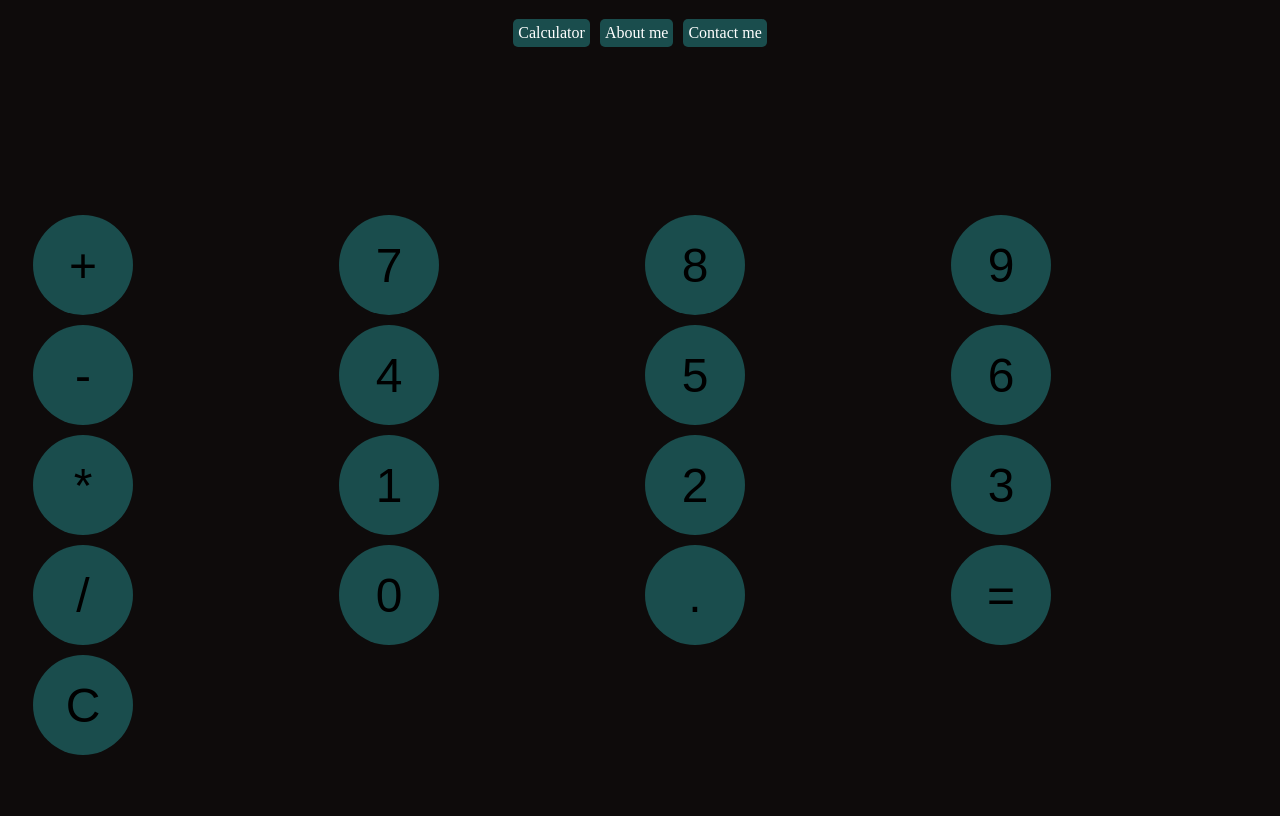
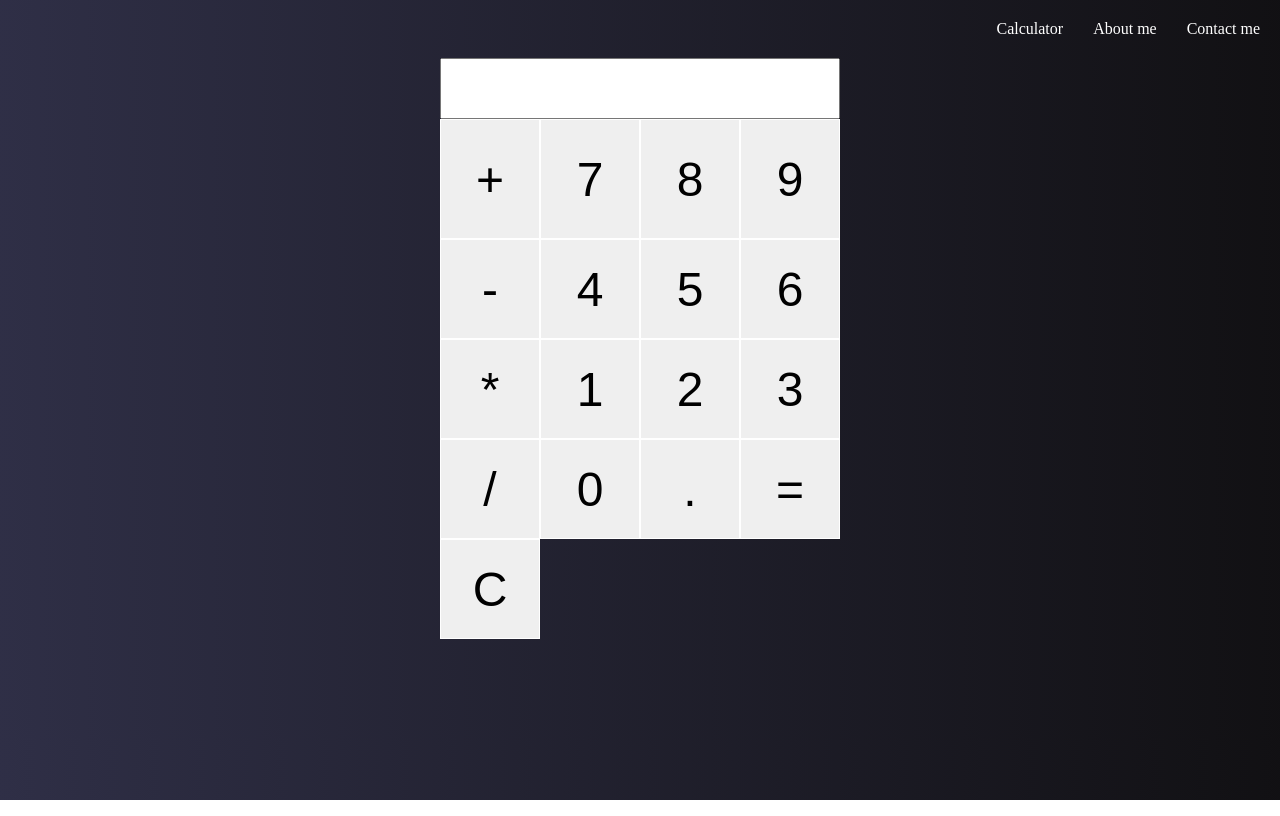
Before and after one commit to Jeomi-the-GOAT/Portfolio, a plain HTML site: page index.html in a window 1280 px wide. Drawn offline with Linux system fonts and the light colour scheme.

Commit message:
semi-final

```diff
--- a/home.css
+++ b/home.css
@@ -1,76 +1,58 @@
 *{
-    background-color: hsl(0, 10%, 5%);
+    box-sizing: border-box;
+    font-weight: normal;
 }
 
-.items{
-    color: white;
+body {
+    padding: 0;
+    margin: 0;
+    background: linear-gradient(to right, hsl(240, 20%, 23%), hsl(260, 8%, 7%));
 }
 
-#container{
-    display: grid;
-    height: 100vh;
-    grid-template-columns: 1fr;
-    grid-template-rows: 0.2fr 3fr;
-    grid-template-areas:
-    "Nav"
-    "main";
+.items ul,a{
+    list-style-type: none;
+    text-decoration: none;
+    display: flex;
+    gap: 10px;
+    margin: 10px;
+    justify-content: flex-end;
+    color: hsl(0, 0%, 100%);
+}
+
+.items ul,a:hover{
+    color: hsl(0, 0%, 50%);
+}
+
+.items ul,a:hover{
+    color: hsl(0, 0%, 25%);
 }
 
 
-#Nav {
-    grid-area: Nav;
+#main #keys{
+    display: grid;
+    grid-template-columns: repeat(4, 100px);
+    grid-template-rows: minmax(120px, auto) repeat(5, 100px);
+    justify-content: center;
+    align-content: center;
+    font-size: 3rem;
+}
+
+#main button{
+    font-size: 3rem;
+    cursor: pointer;
+    border: 1px solid hsl(0, 0%, 100%);
+}
+
+#main button:hover{
+    color: hsl(0, 0%, 70%);
+}
+
+#display{
+    width: 400px;
+    font-size: 3rem;
+}
+
+#show{
     display: flex;
     justify-content: center;
-    align-items: center;
-    gap: 10px;
 }
-
-#Nav a{
-    text-decoration: none;
-    color: white;
-    background-color: hsl(180, 50%, 20%);
-    padding: 5px;
-    border-radius: 5px;
-}
-
-
-#main {
-    grid-area: main;
-    overflow: auto;
-}
-
-#keys button{
-    width: 100px;
-    height: 100px;
-    color: rgb(0, 0, 0);
-    border: none;
-    background-color: hsl(180, 50%, 20%);
-    border-radius: 50px;
-    font-size: 3rem;
-    cursor: pointer;
-}
-
-#keys button:hover{
-    background-color: hsl(180, 50%, 30%);
-}
-
-#keys button:active{
-    background-color: hsl(180, 50%, 40%);
-}
-
-#keys{
-    display: grid;
-    grid-template-columns: repeat(4, 1fr);
-    gap: 10px;
-    padding: 25px;
-}
-
-
-#display{
-    width: 100%;
-    padding: 20px;
-    font-size: 5rem;
-    text-align: left;
-    border: none;
-    color: white;
-}
--- a/index.html
+++ b/index.html
@@ -9,13 +9,17 @@
 <body>
    <div id="container">
       <div id="Nav" class="items">
-        <a href="index.html">Calculator</a>
-        <a href="https://google.com">About me</a>
-        <a href="https://bing.com">Contact me</a>
+        <ul>
+         <li><a href="index.html">Calculator</a></li>
+         <li><a href="#">About me</a></li>
+         <li><a href="#">Contact me</a></li>
+        </ul>
       </div>
 
       <div id="main" class="items">
-         <input id="display" readonly>
+          <div id="show">
+             <input id="display" readonly>
+          </div>
          <div id="keys">
             <button onclick="append('+')">+</button>
             <button onclick="append('7')">7</button>
```
Also changed, not shown: test.html (added, +14 -0 lines), test.js (added, +30 -0 lines), test.css (added).
